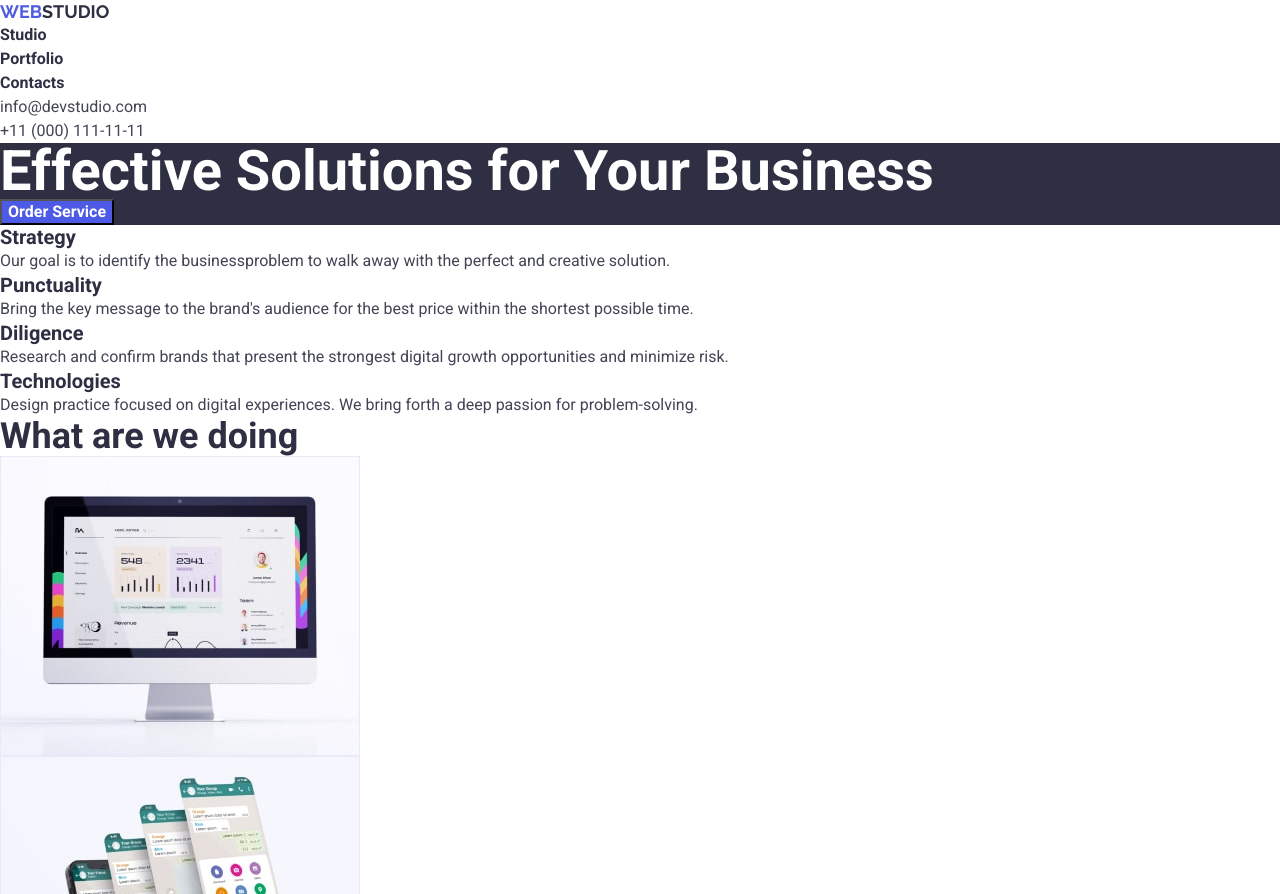
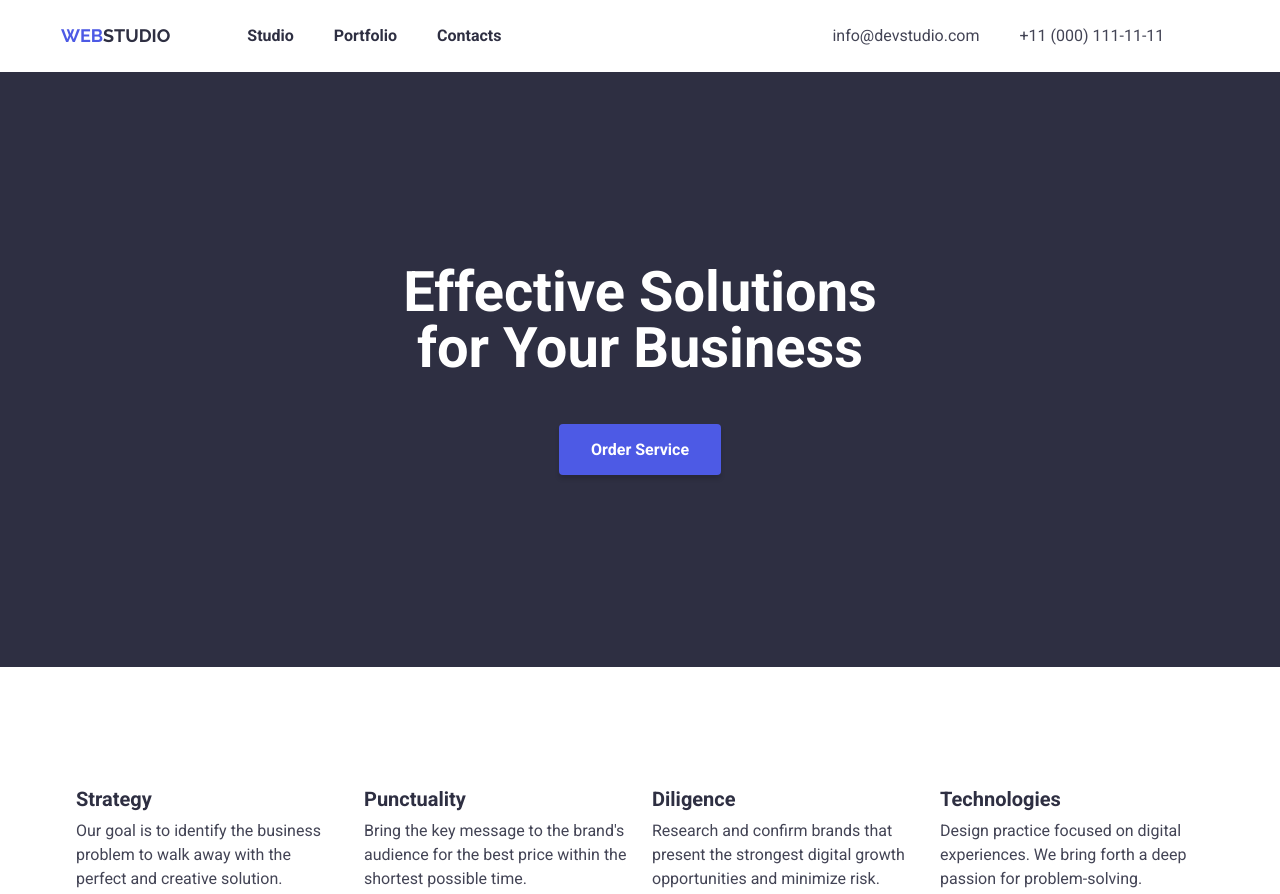
Before and after one commit to SofiiaNikolenko/goit-markup-hw-03, a plain HTML site: page index.html in a window 1280 px wide. Shown: the top 894 px of the page. Drawn offline with nearby package versions, Linux system fonts and the light colour scheme.

Commit message:
add flex

```diff
--- a/css/styles.css
+++ b/css/styles.css
@@ -35,6 +35,12 @@ img {
     height: auto;
 }
 
+.container{
+    width: 1158px;
+    margin: 0 auto;
+    padding: 0 15px;
+}
+
 /* body */
 
 body{
@@ -43,11 +49,16 @@ body{
     font-family: 'Roboto', sans-serif;
 }
 
-/* .logo, .nav-page, .contact-link, .portfolio-item-page{
-    text-decoration: none;
-} */
+/* ---header--- */
+.header{
+    box-shadow: 0px 2px 1px rgba(46, 47, 66, 0.08), 0px 1px 1px rgba(46, 47, 66, 0.16), 0px 1px 6px rgba(46, 47, 66, 0.08);
+}
 
-/* ---header--- */
+.container-header{
+    display: flex;
+    align-items: center;
+    padding: 24px 0;
+}
 
 .logo{
     text-transform: uppercase;
@@ -65,11 +76,11 @@ body{
     color: var(--navyblue-color);
 }
 
-/* .nav-list, .contact-list, .advantage-list,
-.product-list, .team-list, .filter-button-list,
-.portfolio-list {
-    list-style: none;
-} */
+.nav-list{
+    display: flex;
+    padding: 0 331px 0 77px;
+    gap: 40px;
+}
 
 .nav-page{
     color: var(--navyblue-color);
@@ -84,6 +95,11 @@ body{
 
 .nav-page:active{
     color:var(--iris-color);
+}
+
+.contact-list{
+    display: flex;
+    gap: 40px;
 }
 
 .contact-link{
@@ -103,6 +119,11 @@ body{
 
 .main-section{
     background-color: var(--navyblue-color);
+    padding: 192px 0;
+}
+
+.main-container{
+
 }
 
 .main-title{
@@ -110,6 +131,10 @@ body{
     font-weight: 700;
     font-size: 56px;
     line-height: 1;
+    width: 492px;
+    margin: 0 auto;
+    padding-bottom: 48px;
+    text-align: center;
 }
 
 .order-button{
@@ -119,8 +144,13 @@ body{
     font-weight: 700;
     font-size: 16px;
     line-height: 1.2;
-    cursor: pointer;
-}
+    border: none;
+    border-radius: 4px;
+    box-shadow: 0px 4px 4px rgba(0, 0, 0, 0.15);
+    padding: 16px 32px;
+    display: block;
+    margin: 0 auto;
+    }
 
 .order-button:hover, .order-button:focus {
     background-color: var(--button-click-color);
@@ -145,11 +175,29 @@ body{
     overflow: hidden;
 }
 
+.advantage-section{
+    padding: 120px 0;
+}
+
+.advantage-container{
+
+}
+
+.advantage-list{
+    display: flex;
+    gap: 24px;
+}
+
+.advantage-item{
+    width: 264px;
+}
+
 .title-advantage{
     color: var(--navyblue-color);
     font-weight: 700;
     font-size: 20px;
     line-height: 1.2;
+    margin-bottom: 8px;
 }
 
 .advantage-text{
@@ -160,17 +208,29 @@ body{
 
 /* ===product-seclion=== */
 
+.product-seclion{
+    padding-bottom: 120px;
+}
+
 .title-products{
     color: var(--navyblue-color);
     font-weight: 700;
     font-size: 36px;
     line-height: 1.1;
+    text-align: center;
+    margin-bottom: 72px;
+}
+
+.product-list{
+    display: flex;
+    gap: 24px;
 }
 
 /* ===team-section=== */
 
 .team-section{
     background-color: var(--cloud-color);
+    padding: 120px 0;
 }
 
 .title-team{
@@ -178,6 +238,18 @@ body{
     font-weight: 700;
     font-size: 36px;
     line-height: 1.1;
+    text-align: center;
+    margin-bottom: 72px;
+}
+
+.team-list{
+    display: flex;
+    gap: 24px;
+}
+
+.employee-information{
+    text-align: center;
+    padding: 32px 0;
 }
 
 .employee-fullname{
@@ -185,6 +257,7 @@ body{
     font-weight: 700;
     font-size: 20px;
     line-height: 1.2;
+    margin-bottom: 8px;
 }
 
 .employee-position{
@@ -218,7 +291,7 @@ body{
     font-weight: 700;
     font-size: 16px;
     line-height: 1.5;
-    cursor: pointer;
+
 }
 
 .filter-button:hover, .filter-button:focus{
--- a/index.html
+++ b/index.html
@@ -14,7 +14,8 @@
 </head>
 
 <body>
-    <header>
+    <header class="header">
+        <div class="container container-header">
             <a href="./index.html" class="logo"><span class="logo-web">web</span><span class="logo-studio">studio</span></a>
             <nav>
                 <ul class="nav-list">
@@ -27,83 +28,102 @@
                 <li class="contact-item"><a href="mailto:info@devstudio.com" class="contact-link">info@devstudio.com</a></li>
                 <li class="contact-item"><a href="tel:+110001111111" class="contact-link">+11 (000) 111-11-11</a></li>
             </ul>
+        </div>
     </header>
 
     <main>
         <section class="main-section">
+            <div class="container main-container">
                 <h1 class="main-title">Effective Solutions for Your Business</h1>
                 <button type="button" class="order-button">Order Service</button>
+            </div>
         </section>
+
         <section class="advantage-section">
             <h2 class="visually-hidden">Our advantages</h2>
+            <div class="container advantage-container">
                 <ul class="advantage-list">
                     <li class="advantage-item">
                         <h3 class="title-advantage">Strategy</h3>
                         <p class="advantage-text">
-                        Our goal is to identify the businessproblem to walk away with the perfect and creative solution.
+                            Our goal is to identify the business problem to walk away with the perfect and creative solution.
                         </p>
                     </li>
                     <li class="advantage-item">
                         <h3 class="title-advantage">Punctuality</h3>
                         <p class="advantage-text">
-                        Bring the key message to the brand's audience for the best price within the shortest possible
-                        time.
+                            Bring the key message to the brand's audience for the best price within the shortest possible time.
                         </p>
                     </li>
                     <li class="advantage-item">
                         <h3 class="title-advantage">Diligence</h3>
                         <p class="advantage-text">
-                        Research and confirm brands that present the strongest digital growth opportunities and minimize
-                        risk.
+                            Research and confirm brands that present the strongest digital growth opportunities and minimize risk.
                         </p>
                     </li>
                     <li class="advantage-item">
                         <h3 class="title-advantage">Technologies</h3>
                         <p class="advantage-text">
-                        Design practice focused on digital experiences. We bring forth a deep passion for
-                        problem-solving.
+                            Design practice focused on digital experiences. We bring forth a deep passion for problem-solving.
                         </p>
                     </li>
                 </ul>
+            </div>
         </section>
+
         <section class="product-seclion">
+            <div class="container products-container">
                 <h2 class="title-products">What are we doing</h2>
                 <ul class="product-list">
                     <li class="product-item"><img src="./images/img1.jpg" alt="img1" width="360" class="product-photo"></li>
                     <li class="product-item"><img src="./images/img2.jpg" alt="img2" width="360" class="product-photo"></li>
                     <li class="product-item"><img src="./images/img3.jpg" alt="img3" width="360" class="product-photo"></li>
                 </ul>
+            </div>
         </section>
+
         <section class="team-section">
+            <div class="container team-comtainer">
                 <h2 class="title-team">Our Team</h2>
                 <ul class="team-list">
                     <li class="team-item">
                         <img src="./images/markguerrero.jpg" alt="Mark Guerrero" width="264" class="employee-photo">
+                        <div class="employee-information">
                             <h3 class="employee-fullname">Mark Guerrero</h3>
                             <p class="employee-position">Product Designer</p>
+                        </div>
                     </li>
                     <li class="team-item">
                         <img src="./images/tomford.jpg" alt="Tom Ford" width="264" class="employee-photo">
+                        <div class="employee-information">
                             <h3 class="employee-fullname">Tom Ford</h3>
                             <p class="employee-position">Frontend Developer</p>
+                        </div>
                     </li>
                     <li class="team-item">
                         <img src="./images/camilagarcia.jpg" alt="Camila Garcia" width="264" class="employee-photo">
+                        <div class="employee-information">
                             <h3 class="employee-fullname">Camila Garcia</h3>
                             <p class="employee-position">Marketing</p>
+                        </div>
                     </li>
                     <li class="team-item">
                         <img src="./images/danielwilson.jpg" alt="Daniel Wilson" width="264" class="employee-photo">
+                        <div class="employee-information">
                             <h3 class="employee-fullname">Daniel Wilson</h3>
                             <p class="employee-position">UI Designer</p>
+                        </div>
                     </li>
                 </ul>
+            </div>
         </section>
     </main>
 
     <footer class="footer">
+        <div class="container">
             <a href="./index.html" class="logo"><span class="logo-web">web</span><span class="logo-studio-footer">studio</span></a>
             <p class="footer-text">Increase the flow of customers and sales for your business with digital marketing & growth solutions.</p>
+        </div>
     </footer>
 </body>
 </html>
```
Also changed, not shown: portfolio.html (+3 -1 lines). Lines whose indentation alone changed are shown as unchanged.
